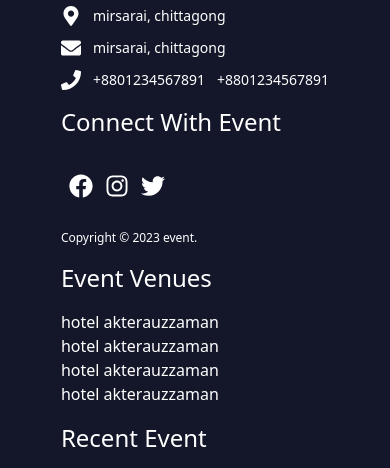
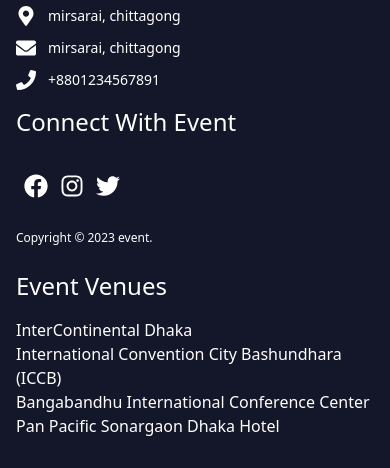
Before and after one commit to hafizuddinraju/event-app, a Next.js app: page / in a window 390 px wide. Shown: the part 5823-6291 px from the top of the page. Built offline with nearby package versions, Linux system fonts and the light colour scheme; grey boxes are pictures that could not be loaded.

Commit message:
responsive

```diff
--- a/components/Footer/Footer.js
+++ b/components/Footer/Footer.js
@@ -5,7 +5,7 @@
         <footer className=''>
             <div className='py-7 bg-[#14172A] text-base-100'>
                 <div className="container mx-auto">
-                    <div className="grid lg:grid-cols-4 gap-4 items-baseline justify-center lg:justify-none">
+                    <div className="grid grid-cols-1 md:grid-cols-2 lg:grid-cols-4 px-4 lg:px-0 gap-6 items-baseline justify-between ">
                         <div>
                             <div>
                                 <h4 className="text-xl capitalize mb-4">contact info</h4>
@@ -20,7 +20,6 @@
                                     </div>
                                     <div className="flex items-center gap-3">
                                         <FaPhone size={20} />
-                                        <span>+8801234567891</span>
                                         <span>+8801234567891</span>
                                     </div>
                                 </div>
@@ -39,16 +38,16 @@
                             <h4 className="text-2xl capitalize mb-4">event venues</h4>
                             <ul>
                                 <li>
-                                    hotel akterauzzaman
+                                    InterContinental Dhaka
                                 </li>
                                 <li>
-                                    hotel akterauzzaman
+                                    International Convention City Bashundhara (ICCB)
                                 </li>
                                 <li>
-                                    hotel akterauzzaman
+                                    Bangabandhu International Conference Center
                                 </li>
                                 <li>
-                                    hotel akterauzzaman
+                                    Pan Pacific Sonargaon Dhaka Hotel
                                 </li>
                             </ul>
                         </div>
```
